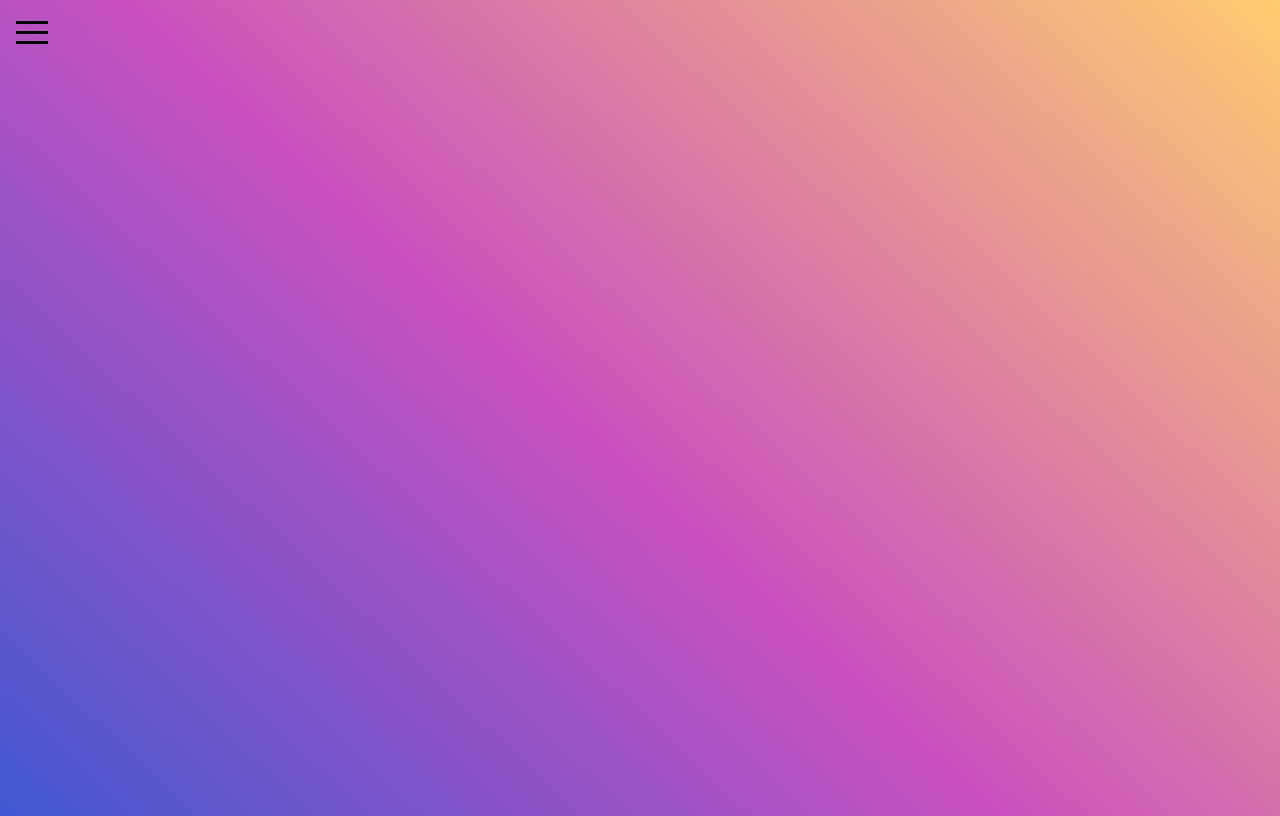
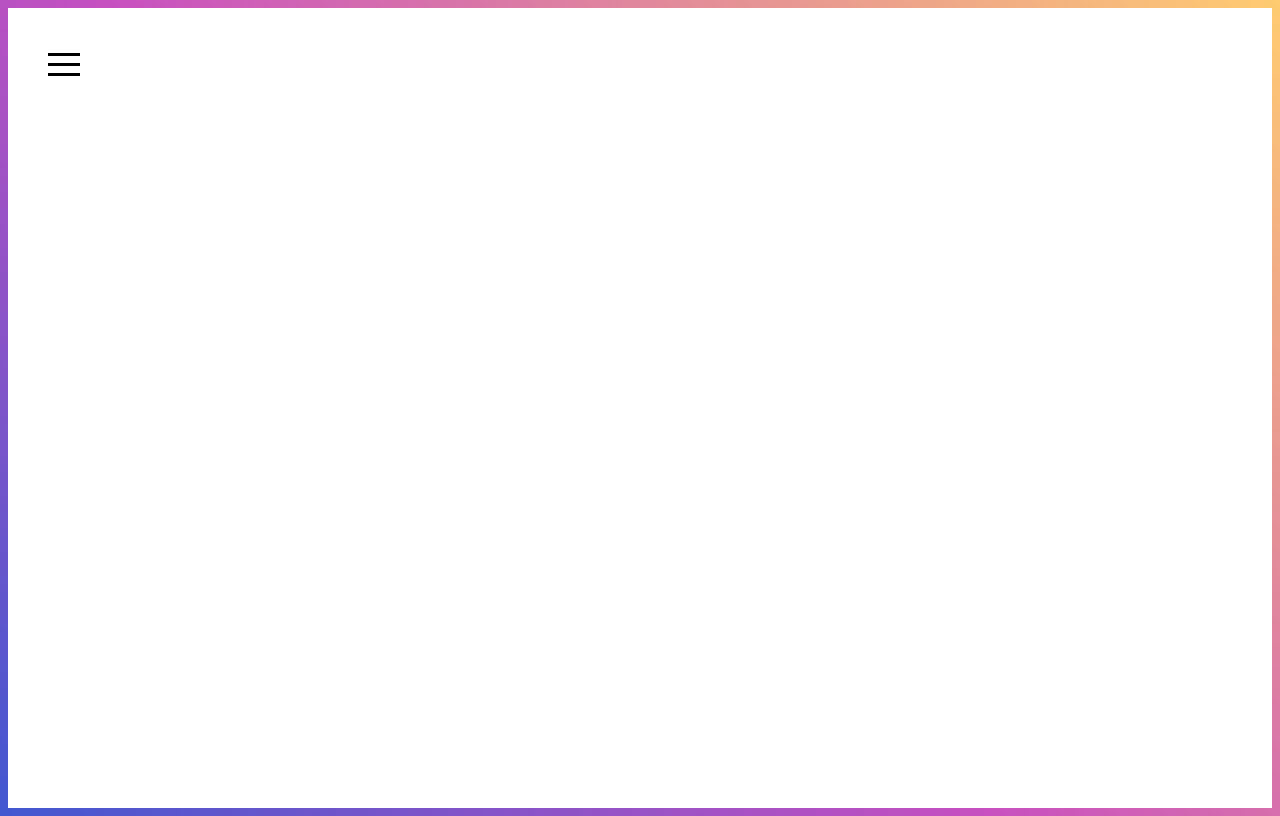
Before and after one commit to Sanskar-Adhikari/E-commerce-, a React (Create React App) app in the folder frontend/: page / in a window 1280 px wide. Built offline with nearby package versions, Linux system fonts and the light colour scheme.

Commit message:
initial15

```diff
--- a/frontend/src/component/Header.css
+++ b/frontend/src/component/Header.css
@@ -1,10 +1,19 @@
 body {
-    font-family:"Open Sans", "Helvetica Neue", sans-serif;
-    height:100vh;
+	font-family: "Open Sans", "Helvetica Neue", sans-serif;
+	height: 100vh;
 	background-color: #4158D0;
 	background-image: linear-gradient(43deg, #4158D0 0%, #C850C0 46%, #FFCC70 100%);
+	animation: drop-in 1s ease 200ms backwards;
+
 }
 
+.hamburger {
+	padding: 2rem;
+}
+
+.back {
+	height: 100vh;
+}
 
 .container {
 	height: 50vh;
@@ -13,14 +22,16 @@ body {
 	display: flex;
 	flex-direction: column;
 	justify-content: center;
-    padding: 3rem;
+	padding: 8rem;
 
 }
 
 .header {
 	margin: 0.25rem 0;
 	font-size: 2.5rem;
+	color: #350c64;
 }
+
 
 p {
 	margin: 0.5rem 0;
@@ -45,6 +56,7 @@ body {
 		opacity: 0;
 		transform: translateY(-100px);
 	}
+
 	to {
 		opacity: 1;
 		transform: translate(0px);
@@ -59,8 +71,8 @@ body {
 	background-color: #522952;
 }
 
-  .navbar{
-    right:1rem;
+.navbar {
+	right: 1rem;
 }
 
 li {
@@ -74,8 +86,6 @@ body {
 	padding: 16px;
 	text-decoration: none;
 	transition: color .3s ease-in-out, box-shadow .5s ease-in-out;
-
-
 }
 
 a:hover {
@@ -84,10 +94,12 @@ body {
 	border-radius: 18px;
 }
 
-  .navbar-menu{
+.navbar-menu {
+	padding: 3px;
+	border-radius: 18px;
+	width: 70%;
+}
+
+.navbar-item {
 	padding: 3px;
 }
-
-  .navbar-item{
-    padding: 3px;
-  }
--- a/frontend/src/component/Header.js
+++ b/frontend/src/component/Header.js
@@ -1,20 +1,30 @@
-import React, { useState } from 'react';
+import React, { useState, useEffect } from 'react';
 import { Fade as Hamburger } from 'hamburger-react';
 import './Header.css';
 function HamburgerOverlay() {
 const [isOpen, setIsOpen] = useState(false);
-
 const handleToggle = () => {
 setIsOpen(!isOpen);
 };
-
+useEffect(() => {
+if (isOpen) {
+const section = document.querySelector('.back');
+section.style.transition = 'background 1.3s ease-in-out';
+section.style.background = 'linear-gradient(43deg, #4158D0 0%, #C850C0 46%, #FFCC70 100%)';
+} else {
+const section = document.querySelector('.back');
+section.style.transition = 'background 1.3s ease-in-out';
+section.style.background = 'white';
+}
+}, [isOpen]);
 return (
-    <>
-    <div className="hamburger-wrapper">
+<section className="back" >
+   <div>
+      <div className="hamburger">
          <Hamburger toggled={isOpen} toggle={handleToggle} />
       </div>
       {isOpen && (
-      <div className="overlay" onClick={handleToggle}>
+      <div onClick={handleToggle}>
          <div className="container">
             <div className="overflow-hidden">
                <h1 className="header drop-in">Welcome Back!!</h1>
@@ -22,18 +32,18 @@ function HamburgerOverlay() {
             <div className="overflow-hidden">
                <nav className="drop-in-2 navbar">
                   <ul className="navbar-menu">
-    <li className="navbar-item"><a href="#">Home</a></li>
-    <li className="navbar-item"><a href="#">About</a></li>
-    <li className="navbar-item"><a href="#">Contact</a></li>
+                     <li className="navbar-item"><a href="/">Home</a></li>
+                     <li className="navbar-item"><a href="/products">Products</a></li>
+                     <li className="navbar-item"><a href="/contact">Contact</a></li>
+                     <li className="navbar-item"><a href="/about">About</a></li>
                   </ul>
                </nav>
-
             </div>
          </div>
       </div>
       )}
-  </>
+   </div>
+</section>
 );
 }
-
 export default HamburgerOverlay;
```
Lines whose indentation alone changed are shown as unchanged.
